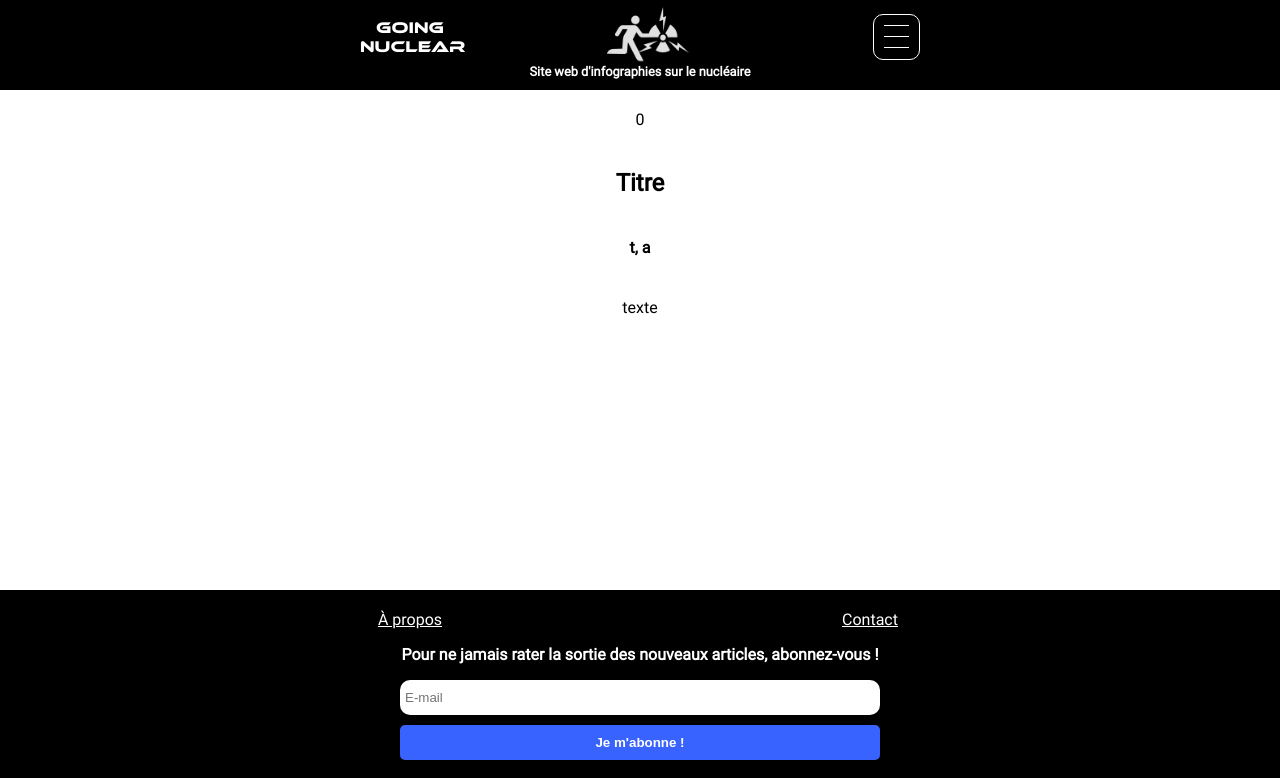
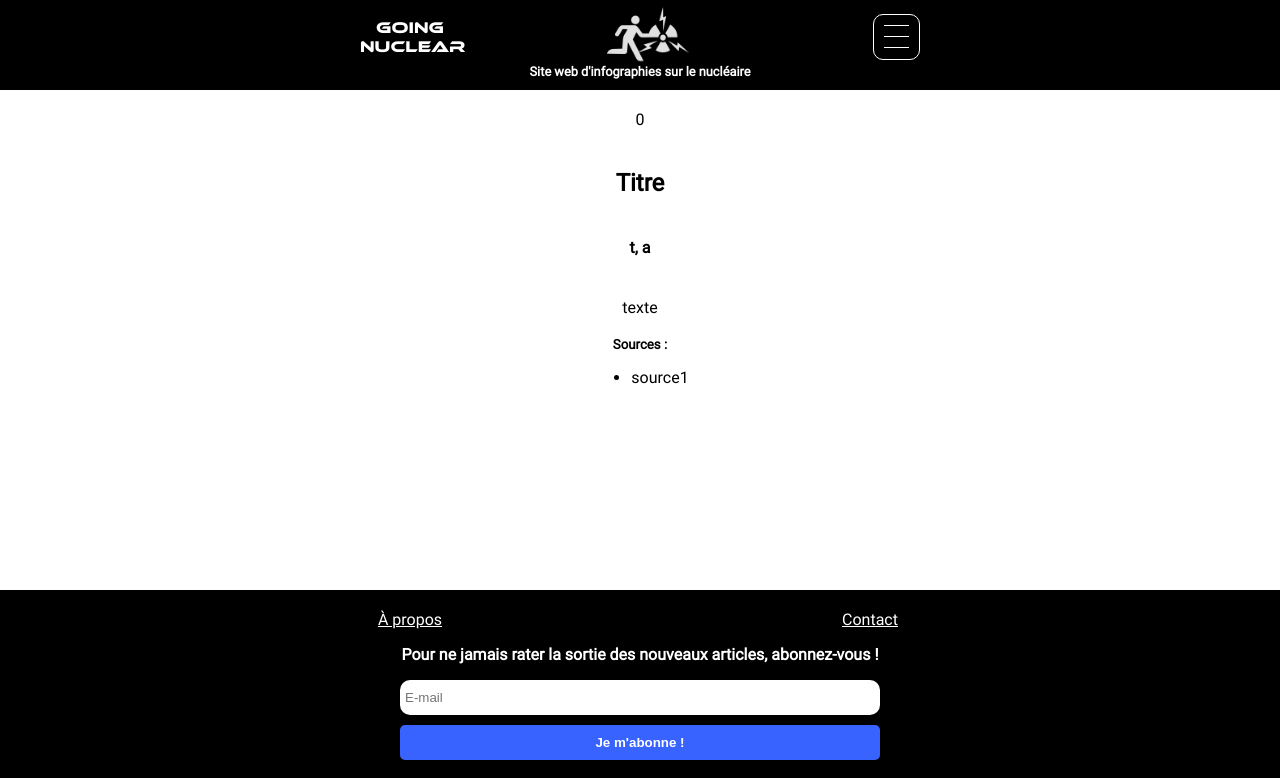
Before and after one commit to RykesZ/Going-Nuclear-Front, a React (Create React App) app: page / in a window 1280 px wide. Shown: the top 778 px of the page. Built offline with nearby package versions, Linux system fonts and the light colour scheme; no server answers.

Commit message:
add sources

```diff
--- a/src/pages/Article/index.jsx
+++ b/src/pages/Article/index.jsx
@@ -9,6 +9,7 @@ function Article() {
     tags: 'tags',
     text: 'texte',
     infographie: 'none',
+    sources: ['source1'],
   };
 
   const [article, updateArticle] = useState(emptyArticle);
@@ -17,7 +18,6 @@ function Article() {
     ApiArticleRoutes.getLastArticle()
       .then((response) => {
         updateArticle(response.data[0]);
-        console.log(response.data[0]);
       })
       .catch((error) => {
         console.log(error);
@@ -29,6 +29,7 @@ function Article() {
   let text = article.text;
   let infoName = article.infographie;
   let data = article;
+  let sources = article.sources;
 
   return (
     <main className="article">
@@ -39,6 +40,12 @@ function Article() {
       </h4>
       <p>{text}</p>
       <Infographie data={data} infoName={infoName} />
+      <h5>Sources :</h5>
+      <ul>
+        {sources.map((source) => (
+          <li key={source}>{source}</li>
+        ))}
+      </ul>
     </main>
   );
 }
--- a/src/styles/pages/_article.scss
+++ b/src/styles/pages/_article.scss
@@ -14,6 +14,9 @@
   }
   p {
     margin: 20px;
+  }
+  h5 {
+    margin: 0;
   }
 }
 
```
